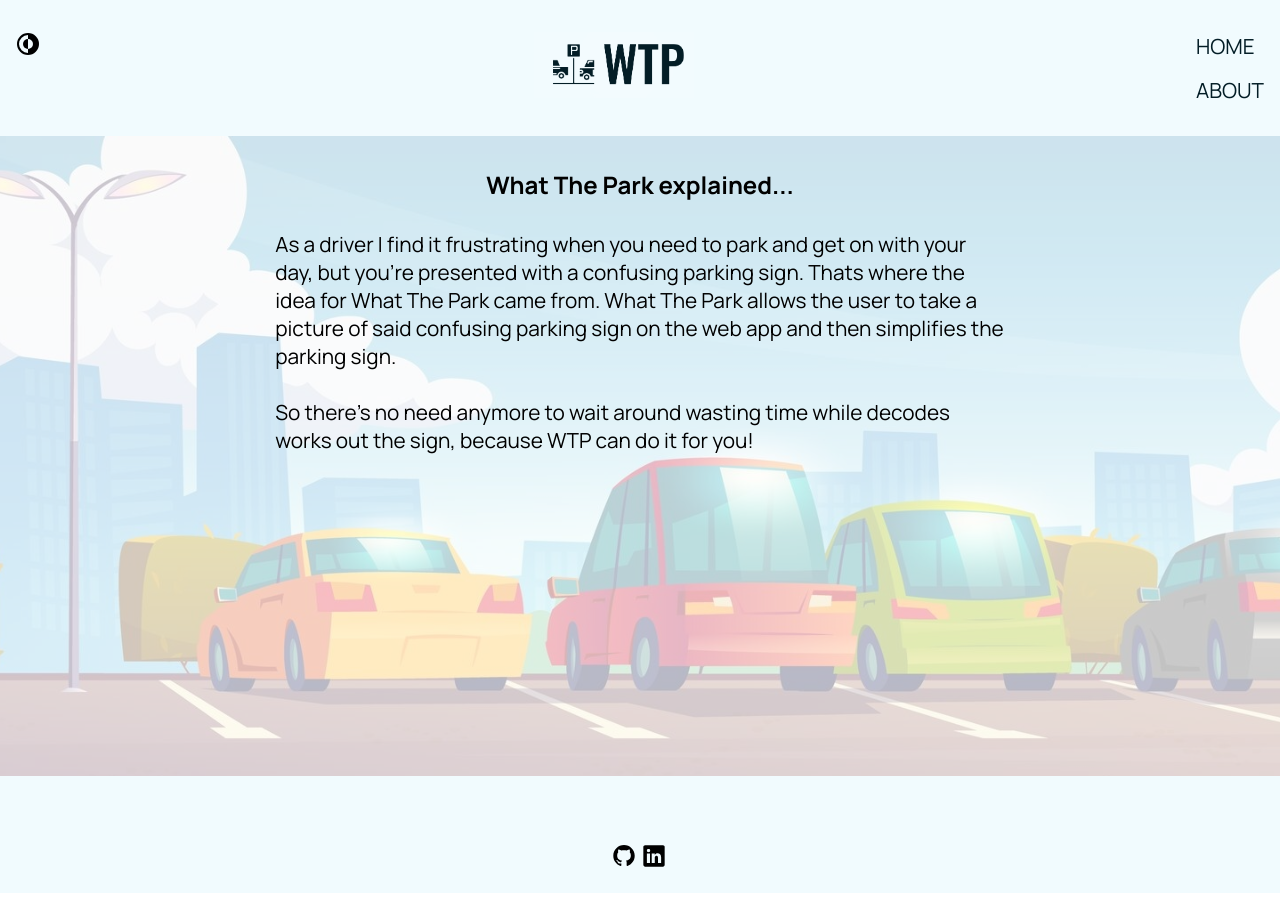
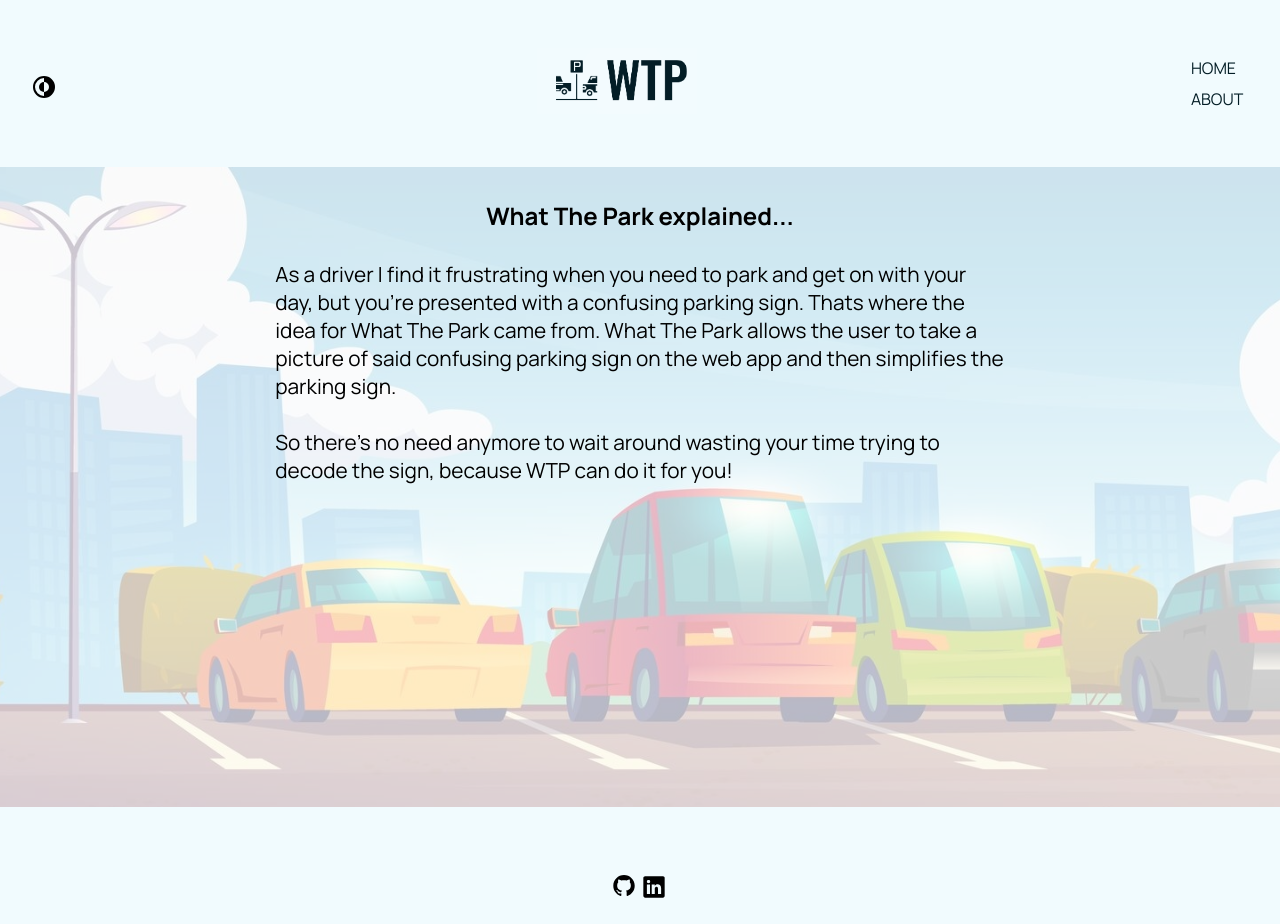
Before and after one commit to burgessolivia/what-the-park-client, a React (Vite) app: page /about in a window 1280 px wide. Before the commit the page ends 893 px from the top, so only its background shows below. Built offline with nearby package versions, Linux system fonts and the light colour scheme; a web font is replaced by a local one.

Commit message:
header click link styling implemented

```diff
--- a/src/components/Header/Header.jsx
+++ b/src/components/Header/Header.jsx
@@ -2,8 +2,15 @@ import { Link } from "react-router-dom";
 import "./Header.scss";
 import displayIcon from "../../assets/icons/dark-mode.svg";
 import logo from "../../assets/logos/logo-full.png";
+import { useState } from "react";
 
 export default function Header() {
+  const [clickedLink, setClickedLink] = useState();
+
+  const handleClick = (navClick) => {
+    setClickedLink(navClick);
+  };
+
   return (
     <header className="header">
       <div className="header__top">
@@ -19,10 +26,23 @@ export default function Header() {
         </Link>
       </div>
       <div className="header__bottom">
-        <Link to={`/home`} className="header__bottom-left">
+        <Link
+          to="/home"
+          className={`header__bottom-left ${
+            clickedLink === "home" ? "header__button-mobile--clicked" : ""
+          }`}
+          onClick={() => handleClick("home")}
+        >
           Home
         </Link>
-        <Link to={`/about`} className="header__bottom-right">
+
+        <Link
+          to="/about"
+          className={`header__bottom-right ${
+            clickedLink === "about" ? "header__button-mobile--clicked" : ""
+          }`}
+          onClick={() => handleClick("about")}
+        >
           About
         </Link>
       </div>
@@ -42,10 +62,22 @@ export default function Header() {
           />
         </Link>
         <div className="header__tablet-display-about">
-          <Link to={`/home`} className="header__tablet-home">
+          <Link
+            to="/home"
+            className={`header__tablet-home ${
+              clickedLink === "home" ? "header__tablet--clicked" : ""
+            }`}
+            onClick={() => handleClick("home")}
+          >
             Home
           </Link>
-          <Link to={`/about`} className="header__tablet-about">
+          <Link
+            to="/about"
+            className={`header__tablet-about ${
+              clickedLink === "about" ? "header__tablet--clicked" : ""
+            }`}
+            onClick={() => handleClick("about")}
+          >
             About
           </Link>
         </div>
--- a/src/components/Header/Header.scss
+++ b/src/components/Header/Header.scss
@@ -9,10 +9,15 @@
   flex-direction: column;
   gap: 1rem;
 
+  @include tablet {
+    padding: 2rem;
+  }
+
   &__top {
     display: flex;
     flex-direction: row;
     justify-content: space-between;
+    align-items: center;
 
     @include tablet {
       display: none;
@@ -55,6 +60,7 @@
     text-decoration: none;
     font-weight: 500;
     text-transform: uppercase;
+    padding: 0.5rem;
 
     @include tablet {
       display: none;
@@ -66,10 +72,18 @@
     text-decoration: none;
     font-weight: 500;
     text-transform: uppercase;
+    padding: 0.5rem;
 
     @include tablet {
       display: none;
     }
+  }
+
+  &__button-mobile--clicked {
+    border: 1px solid $light-font-dark;
+    background-color: $light-font-dark;
+    color: $background-light;
+    border-radius: 15px;
   }
 
   &__tablet {
@@ -83,6 +97,7 @@
       flex-direction: row;
       gap: 1rem;
       justify-content: space-between;
+      align-items: center;
     }
 
     &-display {
@@ -98,7 +113,6 @@
     &-display-about {
       display: flex;
       flex-direction: column;
-      gap: 1rem;
     }
 
     &-logo-img {
@@ -109,17 +123,25 @@
     &-home {
       color: $light-font-dark;
       text-decoration: none;
-      font-size: 1.3rem;
+      font-size: 1rem;
       text-transform: uppercase;
-      // font-weight: 600;
+      padding: 0.3rem;
     }
 
     &-about {
       color: $light-font-dark;
       text-decoration: none;
-      font-size: 1.3rem;
+      font-size: 1rem;
       text-transform: uppercase;
+      padding: 0.3rem;
       // font-weight: 600;
+    }
+
+    &--clicked {
+      border: 1px solid $light-font-dark;
+      background-color: $light-font-dark;
+      color: $background-light;
+      border-radius: 15px;
     }
   }
 }
--- a/src/pages/AboutPage/AboutPage.jsx
+++ b/src/pages/AboutPage/AboutPage.jsx
@@ -12,8 +12,8 @@ export default function AboutPage() {
             Thats where the idea for What The Park came from. What The Park
             allows the user to take a picture of said confusing parking sign on
             the web app and then simplifies the parking sign. <br /> <br /> So
-            there's no need anymore to wait around wasting time while decodes
-            works out the sign, because WTP can do it for you!
+            there's no need anymore to wait around wasting your time trying to
+            decode the sign, because WTP can do it for you!
           </p>
         </div>
       </div>
--- a/src/pages/HomePage/HomePage.scss
+++ b/src/pages/HomePage/HomePage.scss
@@ -123,7 +123,7 @@
   }
 
   &__capture-div {
-    border: 1.5px solid $primary-light;
+    border: 1.5px solid $light-font-dark;
     border-radius: 50px;
     width: 2.5rem;
     height: 2.5rem;
@@ -170,6 +170,8 @@
 
   &__loader {
     color: $primary-light;
+    height: 4rem;
+    width: 10rem;
   }
 }
 
@@ -178,7 +180,6 @@
   flex-direction: column;
 
   &__message {
-    // border: 1px solid black;
     padding: 1rem;
     color: $light-font-dark;
     font-size: 1.5rem;
```
